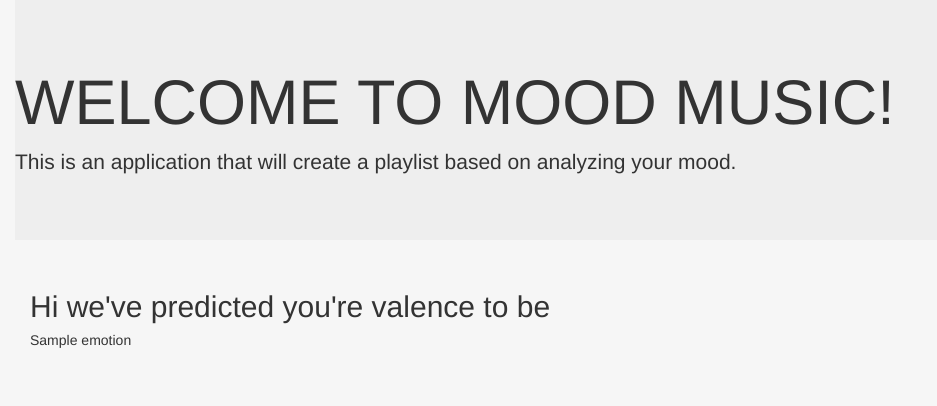
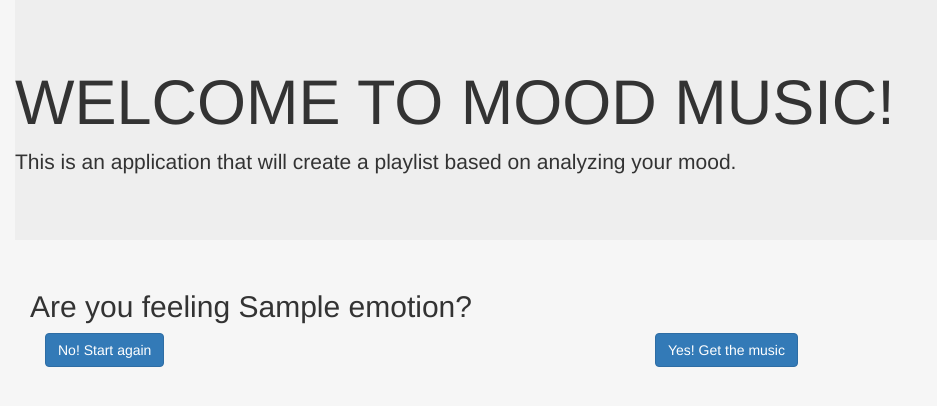
Before and after one commit to anthonygeorgiades/WatsonRecommender, a Django app: template templates/watson/emotion.html in a window 1280 px wide. Shown: the top 406 px of the page, without its empty margins (0-937 px from the left). Run offline with Django 3.2, Linux system fonts and the light colour scheme; the template is opened without the code that fills it: most values are stand-ins (such as "Sample title", 1, 10 or a date in 2020); some libraries are stand-ins or nearby versions.

Commit message:
Updated emotion.html

```diff
--- a/templates/watson/emotion.html
+++ b/templates/watson/emotion.html
@@ -2,9 +2,15 @@
 
 {% block content %}
     <div class="col-lg-12">
-        <div class="input-group">
-            <h2> Hi we've predicted you're valence to be </h2>
-            <h5> {{ emotion }}</h5>
-      </div><!-- /.col-lg-6 -->
+        <h2> Are you feeling {{ emotion }}?</h2>
+        <div class="col-lg-6">
+            <button type="submit" class="btn btn-primary">No! Start again</button>
+        </div><!-- /.row -->
+
+        <div class="col-lg-6">
+            <button type="submit" class="btn btn-primary">Yes! Get the music</button>
+        </div><!-- /.row -->
     </div><!-- /.row -->
+
+
 {% endblock  %}
```
